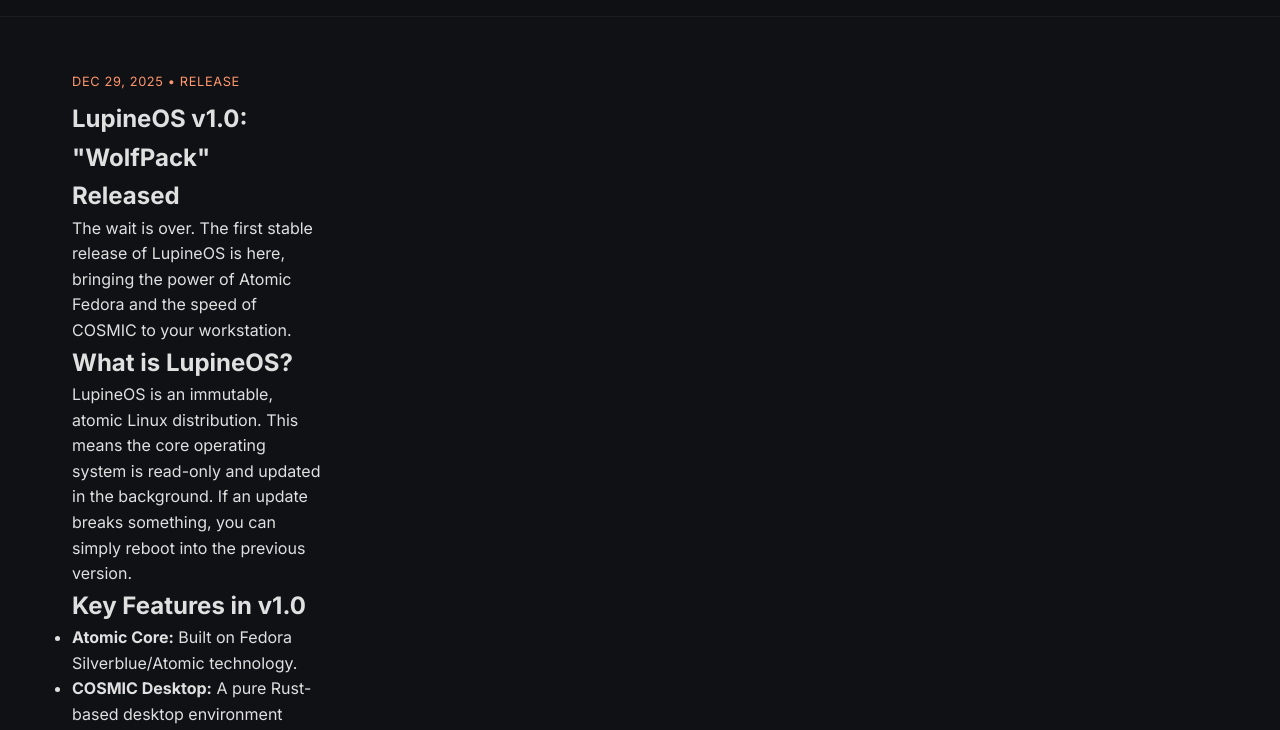
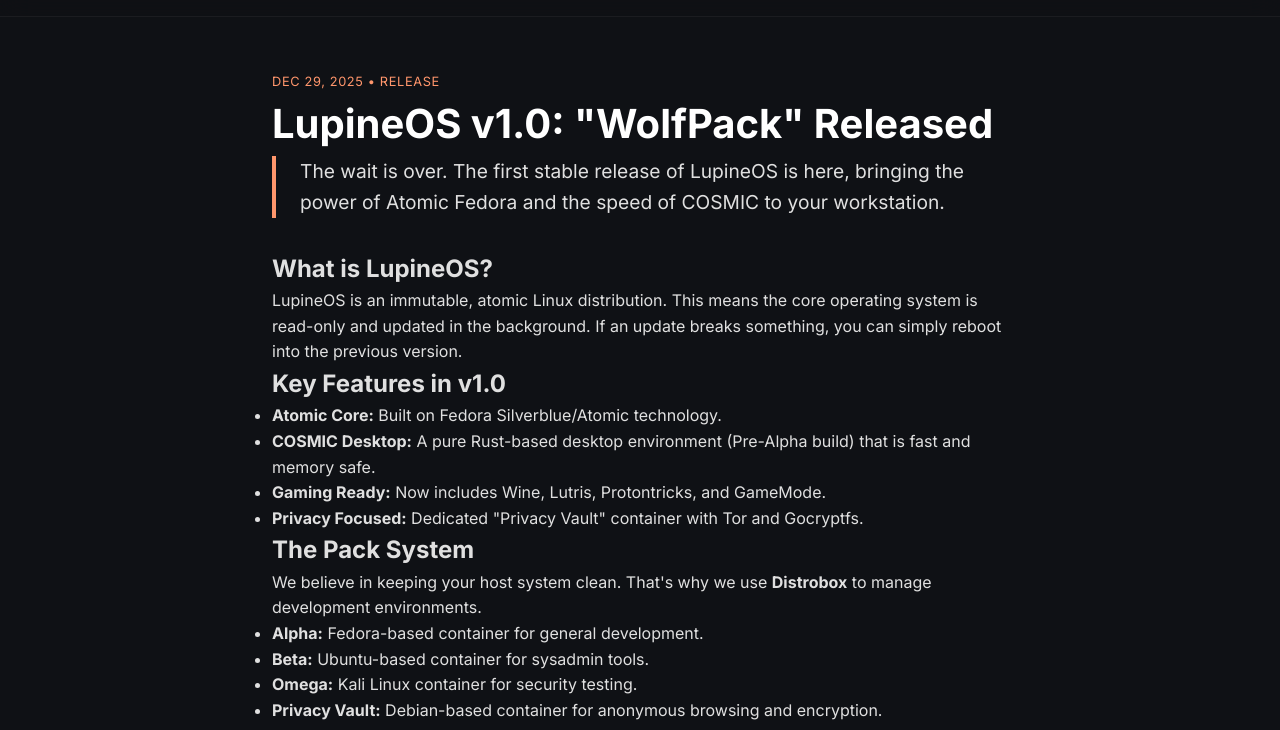
Before and after one commit to TheExiled/LupineOS, a plain HTML site: page docs/posts/release-v1.html in a window 1280 px wide. Shown: the part 68-798 px from the top of the page. Drawn offline with Linux system fonts and the light colour scheme.

Commit message:
feat: add blog post layout styles and apply them to post pages.

```diff
--- a/docs/posts/release-v1.html
+++ b/docs/posts/release-v1.html
@@ -28,7 +28,7 @@
     </header>
 
     <main class="page-content">
-        <div class="container docs-layout">
+        <div class="container blog-layout">
             <article class="blog-full-post">
                 <div class="blog-meta">Dec 29, 2025 • Release</div>
                 <h1>LupineOS v1.0: "WolfPack" Released</h1>
--- a/docs/style.css
+++ b/docs/style.css
@@ -819,3 +819,25 @@
         margin-bottom: 2rem;
     }
 }
+/* Blog Post Layout */
+.blog-layout {
+    max-width: 800px;
+    margin: 0 auto;
+    display: block;
+}
+
+.blog-layout .blog-full-post h1 {
+    font-size: 2.5rem;
+    margin-bottom: 0.5rem;
+    color: white;
+    line-height: 1.2;
+}
+
+.blog-layout .lead {
+    font-size: 1.2rem;
+    color: var(--text-main);
+    margin-bottom: 2rem;
+    line-height: 1.6;
+    border-left: 4px solid var(--primary-orange);
+    padding-left: 1.5rem;
+}
```
Also changed, not shown: docs/posts/omega-guide.html (+1 -1 lines), docs/posts/why-cosmic.html (+1 -1 lines).
